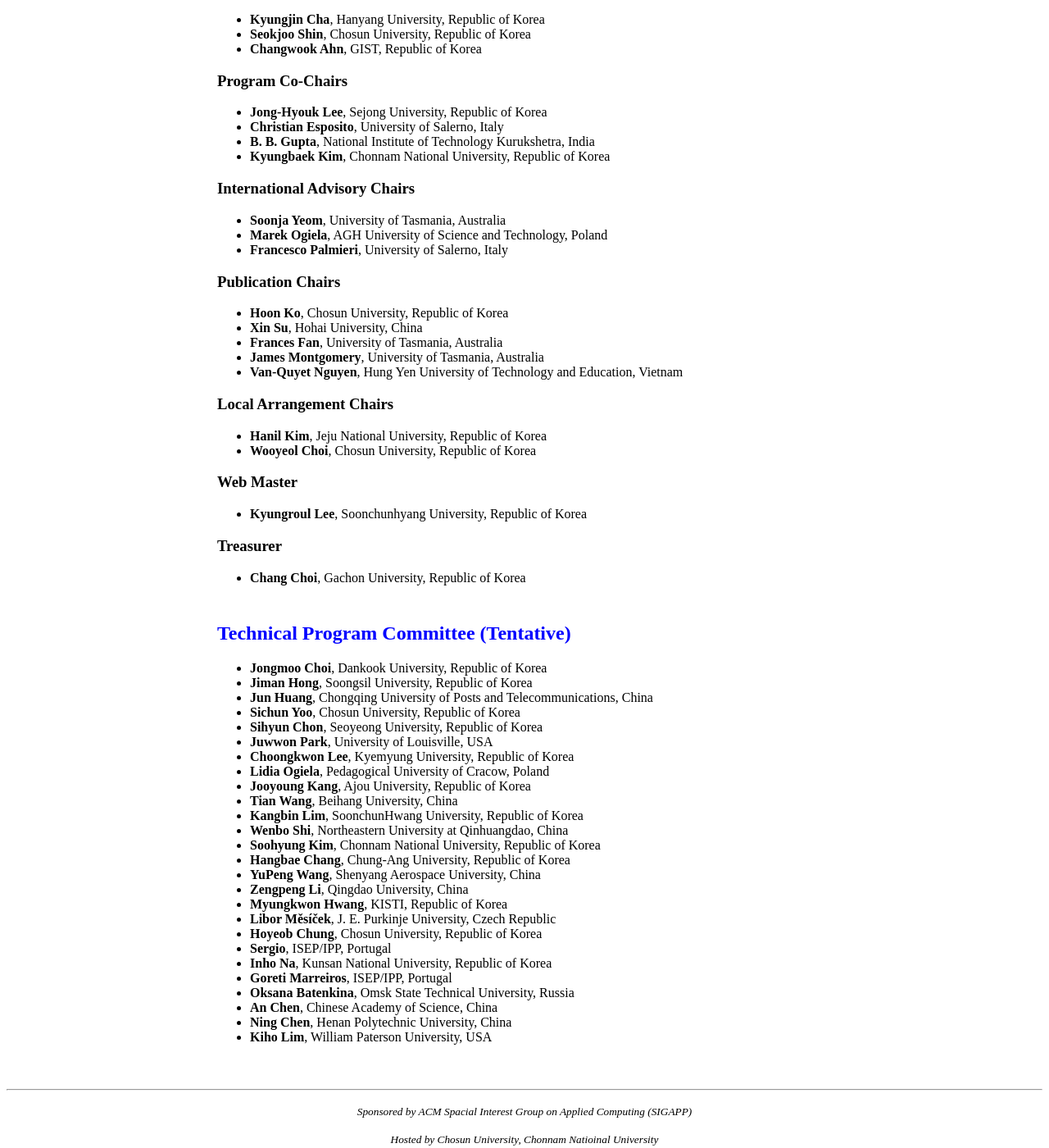
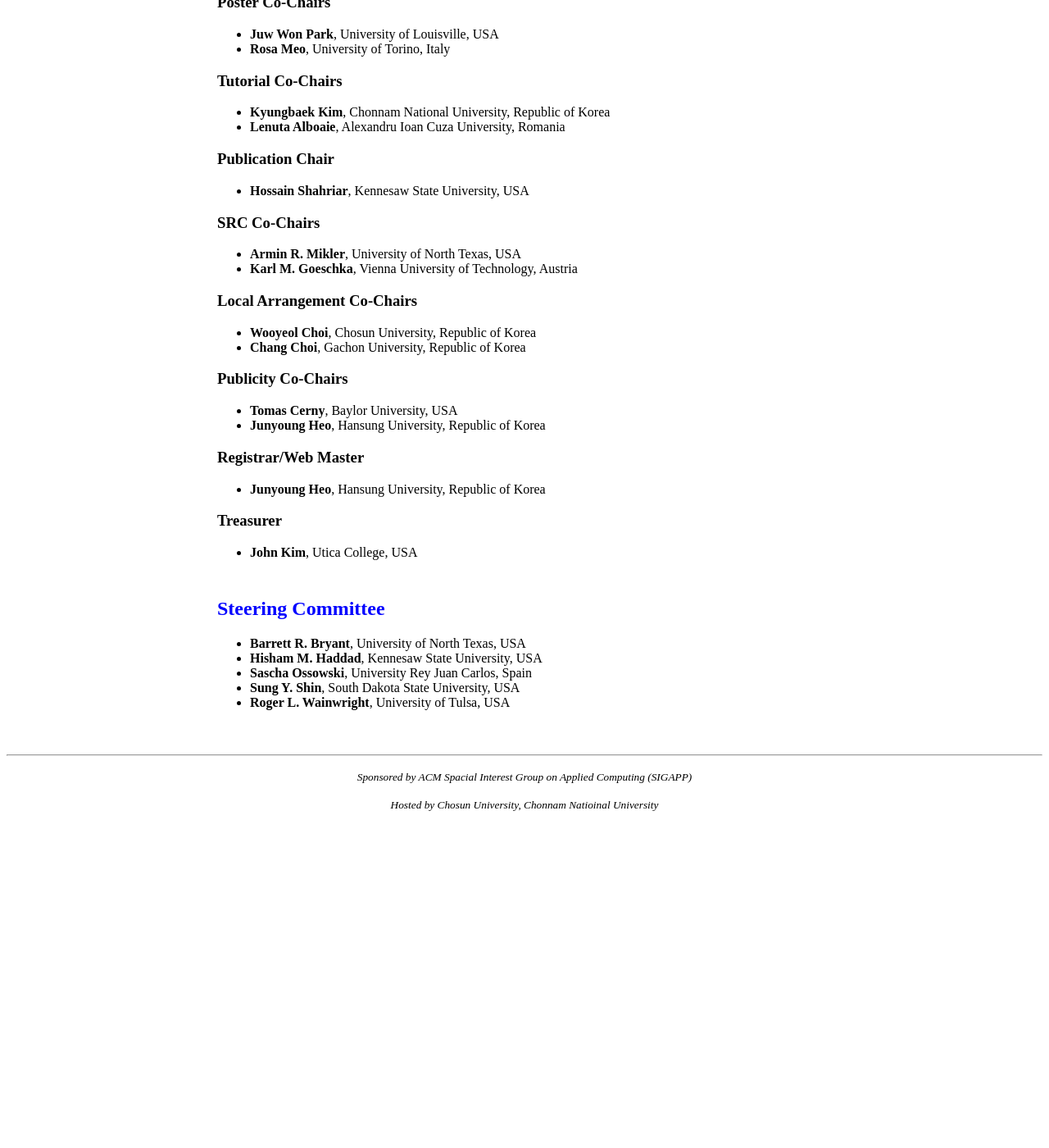
Before and after one commit to sac-dash/2021, a Jekyll site: the page built from committee/index.html, in a window 1280 px wide and 1400 px high, scrolled down 381 px. Shown: the whole window at 82% size. Built offline with Jekyll 4.4.1, drawn with Linux system fonts in a browser that asks for light colours; after the commit the page ends 1387 px from its top, so only the background shows below that; some of the changed text lies outside the part shown.

Commit message:
Update index.html

```diff
--- a/committee/index.html
+++ b/committee/index.html
@@ -1,100 +1,78 @@
 ---
 layout: default
-title: SMA 2020
+title: Dash Track in ACM/SIGAPP SAC 2021
 ---
 <div class="container">
 	<div class="content">
 		<div>
 			<h2 style="color:#0000FF">Organizing Committee</h2>
-				<h3>Honorable Conference Chair</h3>
-				<ul>
-					<li><b>Pankoo Kim</b>, Chosun Univeristy, Republic of Korea</li>
-				</ul>
-
 				<h3>Conference Co-Chairs</h3>
 				<ul>
-					<li><b>Soohyung Kim</b>, Chonnam National University, Republic of Korea</li>
-					<li><b>Fang-Yie Leu</b>, Tunghai University, Taiwan</li>
-				</ul>
-
-				<h3>Conference Vice Chairs</h3>
-				<ul>
-					<li><b>Kyungjin Cha</b>, Hanyang University, Republic of Korea</li>
-					<li><b>Seokjoo Shin</b>, Chosun University, Republic of Korea</li>
-					<li><b>Changwook Ahn</b>, GIST, Republic of Korea</li>
+					<li><b>Chih-Cheng Hung</b>, Kennesaw State University, USA</li>
+					<li><b>Jiman Hong</b>, Soongsil University, Republic of Korea</li>
 				</ul>
 
 				<h3>Program Co-Chairs</h3>
 				<ul>
-					<li><b>Jong-Hyouk Lee</b>, Sejong University, Republic of Korea</li>
-					<li><b>Christian Esposito</b>, University of Salerno, Italy</li>
-					<li><b>B. B. Gupta</b>, National Institute of Technology Kurukshetra, India</li>
-					<li><b>Kyungbaek Kim</b>, Chonnam National University, Republic of Korea</li>
+					<li><b>Alessio Bechini</b>, University of Pisa, Italy</li>
+					<li><b>Eunjee Song</b>, Baylor University, USA</li>
 				</ul>
 
-				<h3>International Advisory Chairs</h3>
+				<h3>Poster Co-Chairs</h3>
 				<ul>
-					<li><b>Soonja Yeom</b>, University of Tasmania, Australia</li>
-					<li><b>Marek Ogiela</b>, AGH University of Science and Technology, Poland</li>
-					<li><b>Francesco Palmieri</b>, University of Salerno, Italy</li>
+					<li><b>Juw Won Park</b>, University of Louisville, USA</li>
+					<li><b>Rosa Meo</b>, University of Torino, Italy</li>
 				</ul>
 
-				<h3>Publication Chairs</h3>
+				<h3>Tutorial Co-Chairs</h3>
 				<ul>
-					<li><b>Hoon Ko</b>, Chosun University, Republic of Korea</li>
-					<li><b>Xin Su</b>, Hohai University, China</li>
-					<li><b>Frances Fan</b>, University of Tasmania, Australia</li>
-					<li><b>James Montgomery</b>, University of Tasmania, Australia</li>
-					<li><b>Van-Quyet Nguyen</b>, Hung Yen University of Technology and Education, Vietnam</li>
+					<li><b>Kyungbaek Kim</b>, Chonnam National University, Republic of Korea</li>
+					<li><b>Lenuta Alboaie</b>, Alexandru Ioan Cuza University, Romania</li>
 				</ul>
 
-				<h3>Local Arrangement Chairs</h3>
+				<h3>Publication Chair</h3>
 				<ul>
-					<li><b>Hanil Kim</b>, Jeju National University, Republic of Korea</li>
-					<li><b>Wooyeol Choi</b>, Chosun University, Republic of Korea</li>
+					<li><b>Hossain Shahriar</b>, Kennesaw State University, USA</li>
 				</ul>
 
-				<h3>Web Master</h3>
+				<h3>SRC Co-Chairs</h3>
 				<ul>
-					<li><b>Kyungroul Lee</b>, Soonchunhyang University, Republic of Korea</li>
+					<li><b>Armin R. Mikler</b>, University of North Texas, USA</li>
+					<li><b>Karl M. Goeschka</b>, Vienna University of Technology, Austria</li>
+				</ul>
+
+				<h3>Local Arrangement Co-Chairs</h3>
+				<ul>
+					<li><b>Wooyeol Choi</b>, Chosun University, Republic of Korea</li>
+					<li><b>Chang Choi</b>, Gachon University, Republic of Korea</li>
+				</ul>
+
+				<h3>Publicity Co-Chairs</h3>
+				<ul>
+					<li><b>Tomas Cerny</b>, Baylor University, USA</li>
+					<li><b>Junyoung Heo</b>, Hansung University, Republic of Korea</li>
+				</ul>
+
+				<h3>Registrar/Web Master</h3>
+				<ul>
+					<li><b>Junyoung Heo</b>, Hansung University, Republic of Korea</li>
 				</ul>
 
 				<h3>Treasurer</h3>
 				<ul>
-					<li><b>Chang Choi</b>, Gachon University, Republic of Korea</li>
+					<li><b>John Kim</b>, Utica College, USA</li>
 				</ul>
 
 		</div>
 
 		<div style="padding-top: 10px">
-			<h2 style="color:#0000FF">Technical Program Committee (Tentative)</h2>
+			<h2 style="color:#0000FF">Steering Committee</h2>
 			<ul>
-				<li><b>Jongmoo Choi</b>, Dankook University, Republic of Korea</li>
-				<li><b>Jiman Hong</b>, Soongsil University, Republic of Korea</li>
-				<li><b>Jun Huang</b>, Chongqing University of Posts and Telecommunications, China</li>
-				<li><b>Sichun Yoo</b>, Chosun University, Republic of Korea</li>
-				<li><b>Sihyun Chon</b>, Seoyeong University, Republic of Korea</li>
-				<li><b>Juwwon Park</b>, University of Louisville, USA</li>
-				<li><b>Choongkwon Lee</b>, Kyemyung University, Republic of Korea</li>
-				<li><b>Lidia Ogiela</b>, Pedagogical University of Cracow, Poland</li>
-				<li><b>Jooyoung Kang</b>, Ajou University, Republic of Korea</li>
-				<li><b>Tian Wang</b>, Beihang University, China</li>
-				<li><b>Kangbin Lim</b>, SoonchunHwang University, Republic of Korea</li>
-				<li><b>Wenbo Shi</b>, Northeastern University at Qinhuangdao, China</li>
-				<li><b>Soohyung Kim</b>, Chonnam National University, Republic of Korea</li>
-				<li><b>Hangbae Chang</b>, Chung-Ang University, Republic of Korea</li>
-				<li><b>YuPeng Wang</b>, Shenyang Aerospace University, China</li>
-				<li><b>Zengpeng Li</b>, Qingdao University, China</li>
-				<li><b>Myungkwon Hwang</b>, KISTI, Republic of Korea</li>
-				<li><b>Libor Měsíček</b>, J. E. Purkinje University, Czech Republic</li>
-				<li><b>Hoyeob Chung</b>, Chosun University, Republic of Korea</li>
-				<li><b>Sergio</b>, ISEP/IPP, Portugal</li>
-				<li><b>Inho Na</b>, Kunsan National University, Republic of Korea</li>
-				<li><b>Goreti Marreiros</b>, ISEP/IPP, Portugal</li>
-				<li><b>Oksana Batenkina</b>, Omsk State Technical University, Russia</li>
-				<li><b>An Chen</b>, Chinese Academy of Science, China</li>
-				<li><b>Ning Chen</b>, Henan Polytechnic University, China</li>
-				<li><b>Kiho Lim</b>, William Paterson University, USA</li>
+				<li><b>Barrett R. Bryant</b>, University of North Texas, USA</li>
+				<li><b>Hisham M. Haddad</b>, Kennesaw State University, USA</li>
+				<li><b>Sascha Ossowski</b>, University Rey Juan Carlos, Spain</li>
+				<li><b>Sung Y. Shin</b>, South Dakota State University, USA</li>
+				<li><b>Roger L. Wainwright</b>, University of Tulsa, USA</li>
 			</ul>
 		</div>
 	</div>
```
